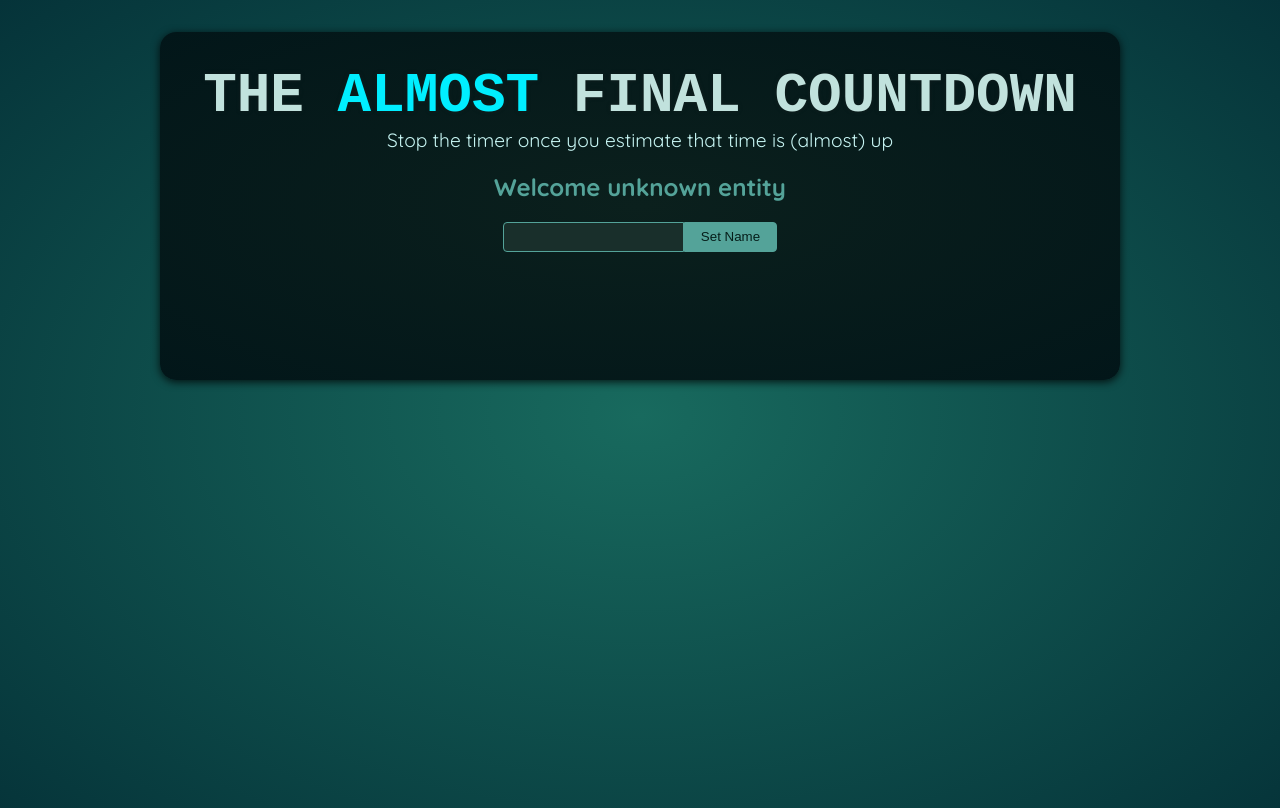
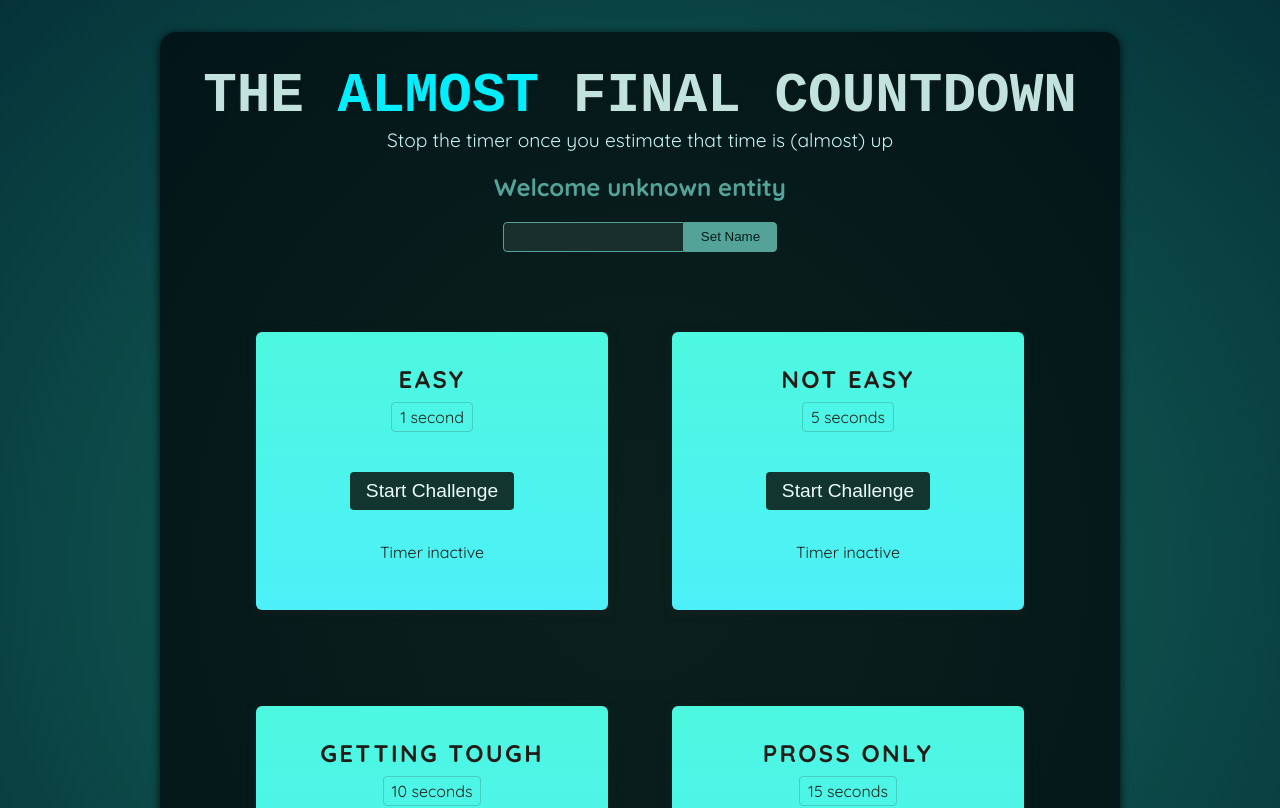
Before and after one commit to ioanagirbap33/almost-final-countdown-game, a React (Vite) app in the folder almost-final-countdown/: page / in a window 1280 px wide. Shown: the top 808 px of the page. Built offline with nearby package versions, Linux system fonts and the light colour scheme; a web font is replaced by a local one.

Commit message:
add timer after start

```diff
--- a/almost-final-countdown/src/App.jsx
+++ b/almost-final-countdown/src/App.jsx
@@ -1,10 +1,16 @@
-import Player from './components/Player.jsx';
+import Player from "./components/Player.jsx";
+import TimerChallenge from "./components/TimerChallenge.jsx";
 
 function App() {
   return (
     <>
       <Player />
-      <div id="challenges"></div>
+      <div id="challenges">
+        <TimerChallenge title="Easy" targetTime={1} />
+        <TimerChallenge title="Not easy" targetTime={5} />
+        <TimerChallenge title="Getting tough" targetTime={10} />
+        <TimerChallenge title="Pross only" targetTime={15} />
+      </div>
     </>
   );
 }
--- a/almost-final-countdown/src/components/Player.jsx
+++ b/almost-final-countdown/src/components/Player.jsx
@@ -1,10 +1,21 @@
+import { useRef, useState } from "react";
+
 export default function Player() {
+  const [enteredPlayerName, setEnteredPlayerName] = useState(null);
+  const playerName = useRef();
+
+  const handleCLick = () => {
+    setEnteredPlayerName(playerName.current.value);
+    playerName.current.value = "";
+  };
+
+  // const [enteredPlayerName]
   return (
     <section id="player">
-      <h2>Welcome unknown entity</h2>
+      <h2>Welcome {enteredPlayerName ?? "unknown entity"}</h2>
       <p>
-        <input type="text" />
-        <button>Set Name</button>
+        <input ref={playerName} type="text" />
+        <button onClick={handleCLick}>Set Name</button>
       </p>
     </section>
   );
--- /dev/null
+++ b/almost-final-countdown/src/components/TimerChallenge.jsx
@@ -0,0 +1,35 @@
+import React from "react";
+import { useState } from "react";
+
+function TimerChallenge({ title, targetTime }) {
+  const [timerExpired, setTimerExpired] = useState(false);
+  const [timerStarted, setTimerStarted] = useState(false);
+  const handleStart = () => {
+    setTimeout(() => {
+      setTimerExpired(true);
+    }, targetTime * 1000);
+    setTimerStarted(true);
+  };
+
+  const handleStop = () => {};
+
+  return (
+    <section className="challenge">
+      <h2>{title}</h2>
+      {timerExpired && <p>You lost</p>}
+      <p className="challenge-time">
+        {targetTime} second{targetTime > 1 ? "s" : ""}
+      </p>
+      <p>
+        <button onClick={handleStart}>
+          {timerStarted ? "Stop" : "Start"} Challenge
+        </button>
+      </p>
+      <p className={timerStarted ? "active" : undefined}>
+        {timerStarted ? "Time is running..." : "Timer inactive"}
+      </p>
+    </section>
+  );
+}
+
+export default TimerChallenge;
```
